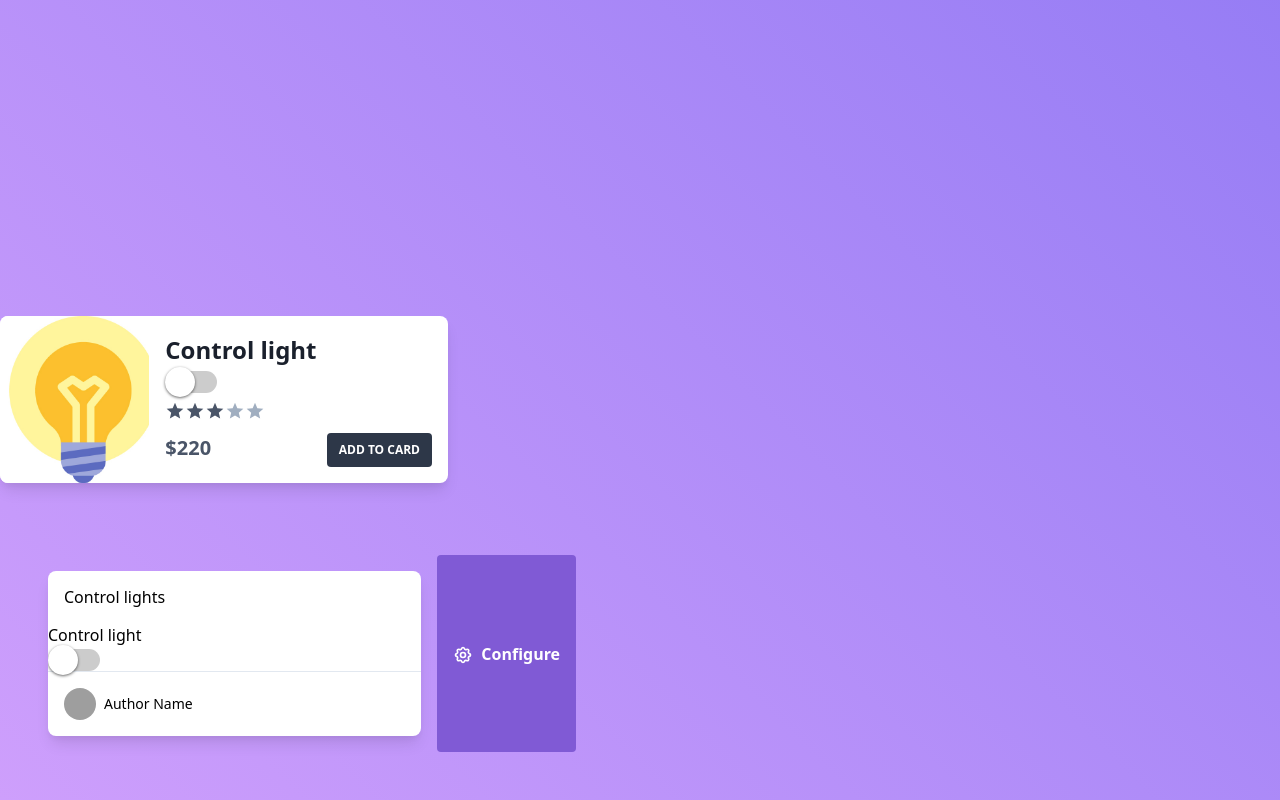
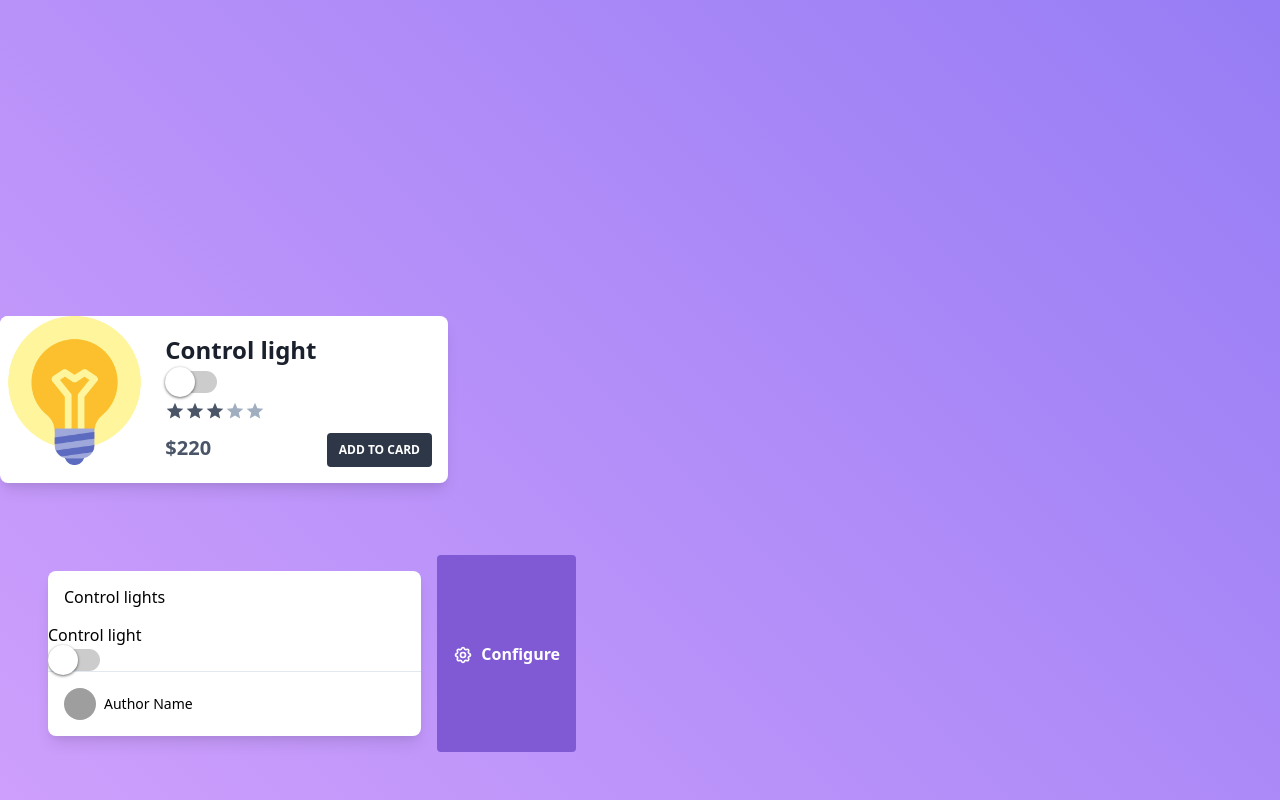
Before and after one commit to sid-r-singh/website, a website: page iot/index.html in a window 1280 px wide. Shown: the part 1308-2108 px from the top of the page. Drawn offline with nearby package versions, Linux system fonts and the light colour scheme; no server answers; grey boxes are pictures that could not be loaded; some icons are missing.

Commit message:
bulb_updt

```diff
--- a/iot/index.html
+++ b/iot/index.html
@@ -129,7 +129,8 @@
 <!-- component -->
 <div class="py-6">
   <div class="flex max-w-md bg-white shadow-lg rounded-lg overflow-hidden">
-    <div class="w-1/3 bg-cover" style="background-image: url('Idea-02.jpg')">
+    <div class="w-1/3 bg-cover">
+      <img src="Idea-02.jpg" alt="bulb" width="500" height="600">
     </div>
     <div class="w-2/3 p-4">
       <h1 class="text-gray-900 font-bold text-2xl">Control light</h1>
```
